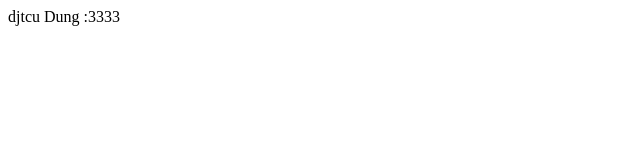
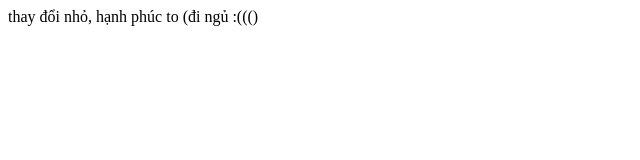
Before and after one commit to buck1704/Nhom7DemoGit, a plain HTML site: page dangnhap.html in a window 1280 px wide. Shown: the whole page, without its empty margins (0-640 px from the left). Drawn offline with Linux system fonts and the light colour scheme.

Commit message:
test ignore

```diff
--- a/dangnhap.html
+++ b/dangnhap.html
@@ -6,6 +6,6 @@
     <title>Document</title>
 </head>
 <body>
-    <div>djtcu Dung :3333</div>
+    <div>thay đổi nhỏ, hạnh phúc to (đi ngủ :((()</div>
 </body>
 </html>
```
